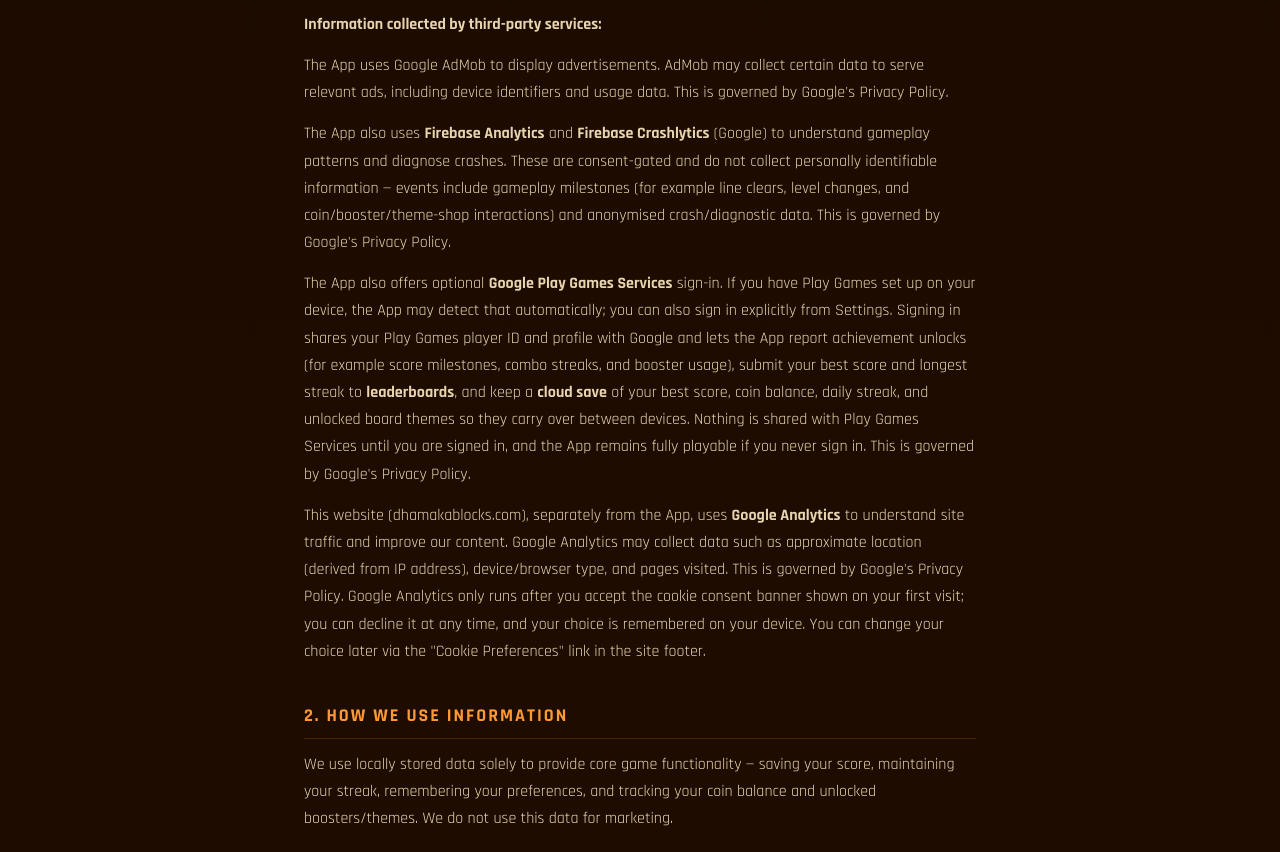
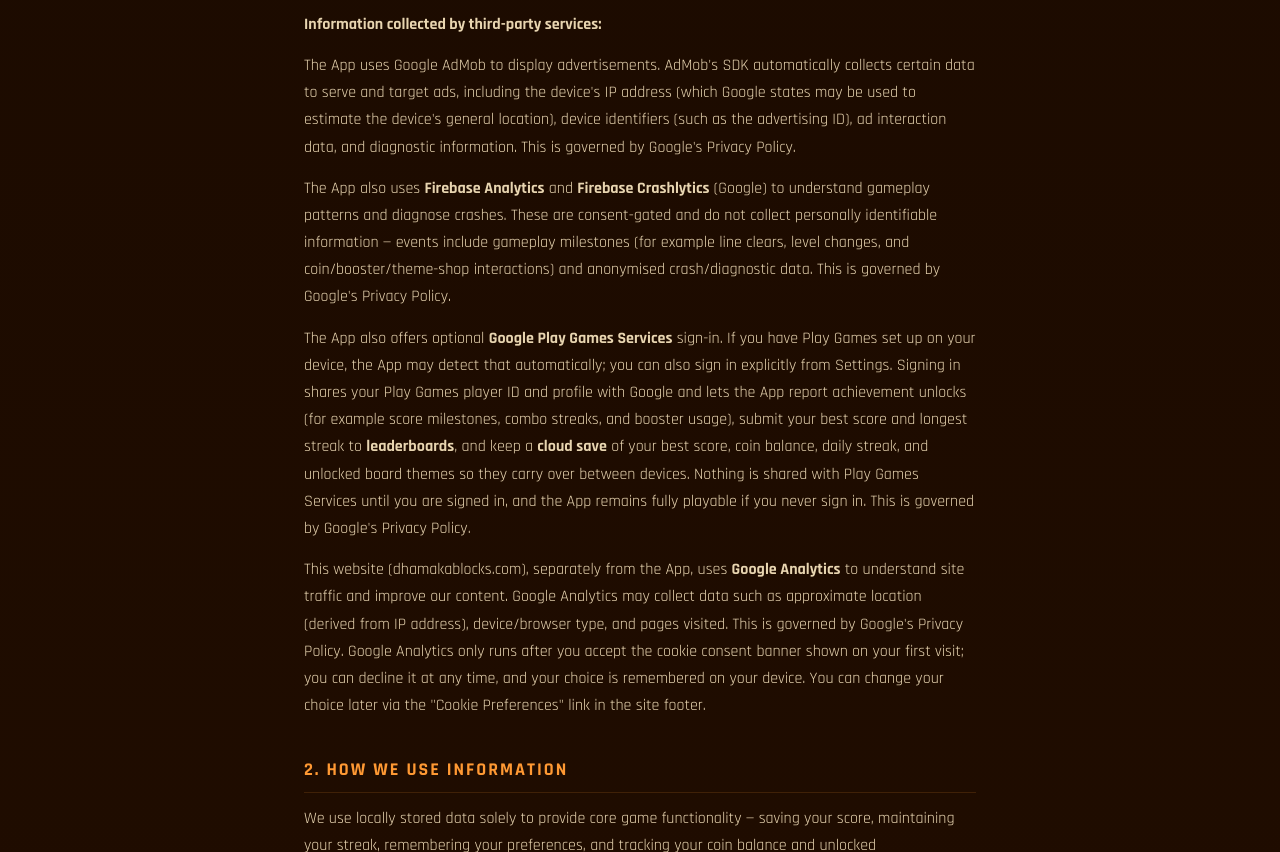
Before and after one commit to kavyabarnadhya/dhamakablocks-web, a plain HTML site: page privacy.html in a window 1280 px wide. Shown: the part 876-1728 px from the top of the page. Drawn offline with Linux system fonts and the light colour scheme.

Commit message:
Privacy policy: clarify AdMob data collection wording (#143)
Website-only wording change to the AdMob paragraph in section 1.

```diff
--- a/privacy.html
+++ b/privacy.html
@@ -258,7 +258,7 @@
   <p>This data is stored locally using Android SharedPreferences and is never transmitted to our servers. If you consented under the App's earlier single-choice consent notice, that choice was carried forward into these three categories the first time you opened the updated App; you can review or change each one individually at any time from Settings.</p>
 
   <p><strong>Information collected by third-party services:</strong></p>
-  <p>The App uses Google AdMob to display advertisements. AdMob may collect certain data to serve relevant ads, including device identifiers and usage data. This is governed by Google's Privacy Policy.</p>
+  <p>The App uses Google AdMob to display advertisements. AdMob's SDK automatically collects certain data to serve and target ads, including the device's IP address (which Google states may be used to estimate the device's general location), device identifiers (such as the advertising ID), ad interaction data, and diagnostic information. This is governed by Google's Privacy Policy.</p>
   <p>The App also uses <strong>Firebase Analytics</strong> and <strong>Firebase Crashlytics</strong> (Google) to understand gameplay patterns and diagnose crashes. These are consent-gated and do not collect personally identifiable information — events include gameplay milestones (for example line clears, level changes, and coin/booster/theme-shop interactions) and anonymised crash/diagnostic data. This is governed by Google's Privacy Policy.</p>
   <p>The App also offers optional <strong>Google Play Games Services</strong> sign-in. If you have Play Games set up on your device, the App may detect that automatically; you can also sign in explicitly from Settings. Signing in shares your Play Games player ID and profile with Google and lets the App report achievement unlocks (for example score milestones, combo streaks, and booster usage), submit your best score and longest streak to <strong>leaderboards</strong>, and keep a <strong>cloud save</strong> of your best score, coin balance, daily streak, and unlocked board themes so they carry over between devices. Nothing is shared with Play Games Services until you are signed in, and the App remains fully playable if you never sign in. This is governed by Google's Privacy Policy.</p>
   <p>This website (dhamakablocks.com), separately from the App, uses <strong>Google Analytics</strong> to understand site traffic and improve our content. Google Analytics may collect data such as approximate location (derived from IP address), device/browser type, and pages visited. This is governed by Google's Privacy Policy. Google Analytics only runs after you accept the cookie consent banner shown on your first visit; you can decline it at any time, and your choice is remembered on your device. You can change your choice later via the "Cookie Preferences" link in the site footer.</p>
```
